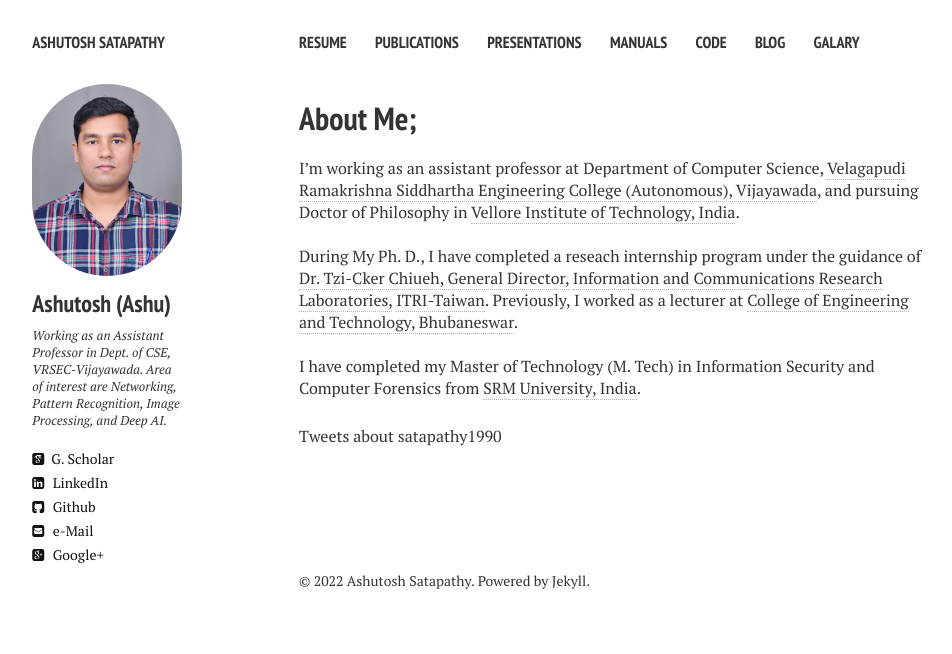
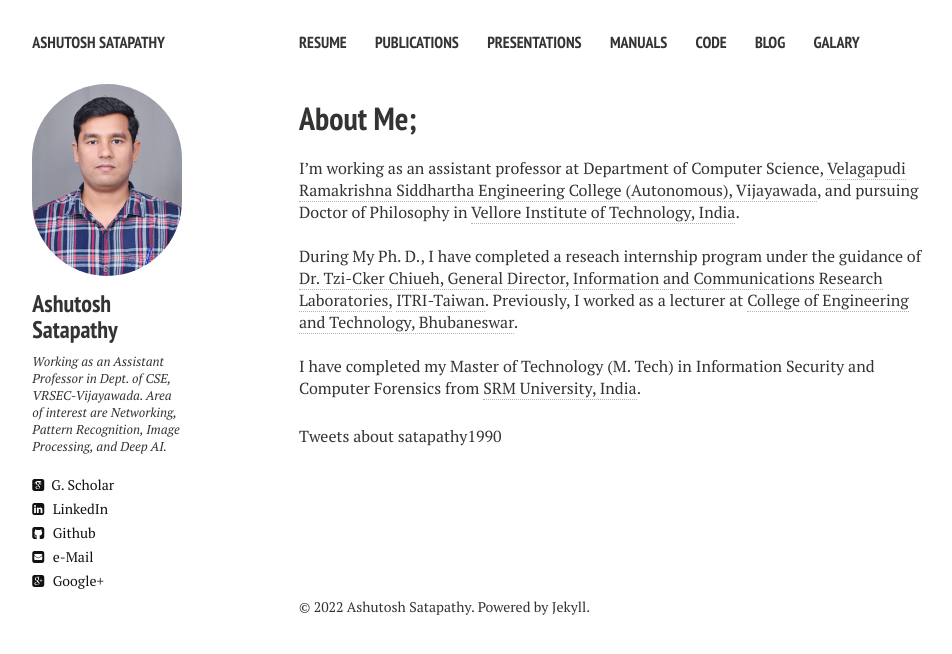
Before and after one commit to ashutoshsatapathy1990/ashutoshsatapathy1990.github.io, a Jekyll site: the page built from index.md, in a window 1280 px wide. Shown: the top 654 px of the page, without its empty margins (21-973 px from the left). Built offline with Jekyll 4.4.1, drawn with Linux system fonts in a browser that asks for light colours; nearby versions of some CDN libraries; comment, search, counter and statistics services are not loaded.

Commit message:
Update _config.yml

```diff
--- a/_config.yml
+++ b/_config.yml
@@ -6,7 +6,7 @@ disqus_shortname            :  Ashu
 
 # Owner/author information
 owner:
-  name                      :  Ashutosh (Ashu)
+  name                      :  Ashutosh Satapathy
   avatar                    :  ashu.JPG
   description               :  Teaching and Research Assistant, VIT, Chennai
   bio                       :  Working as an Assistant Professor in Dept. of CSE, VRSEC-Vijayawada. Area of interest are Networking, Pattern Recognition, Image Processing, and Deep AI.
```
